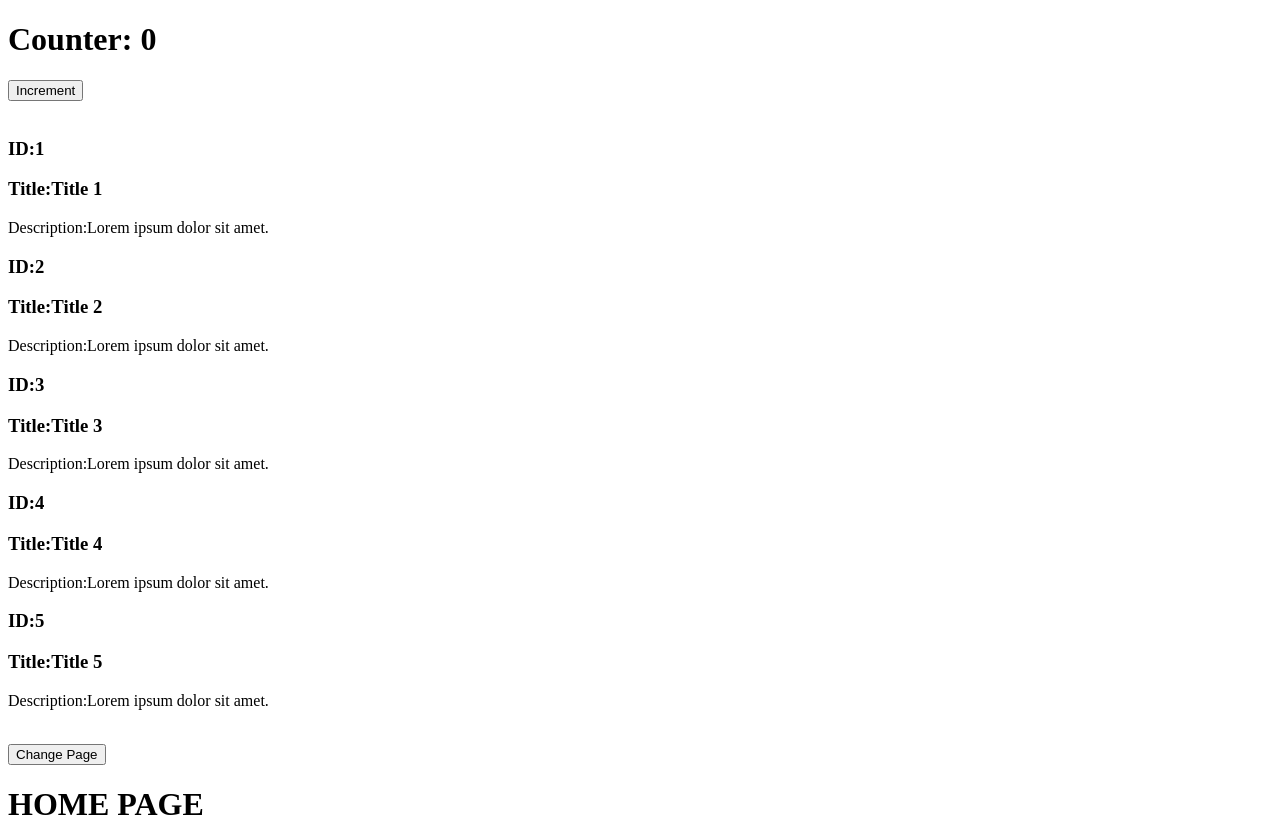
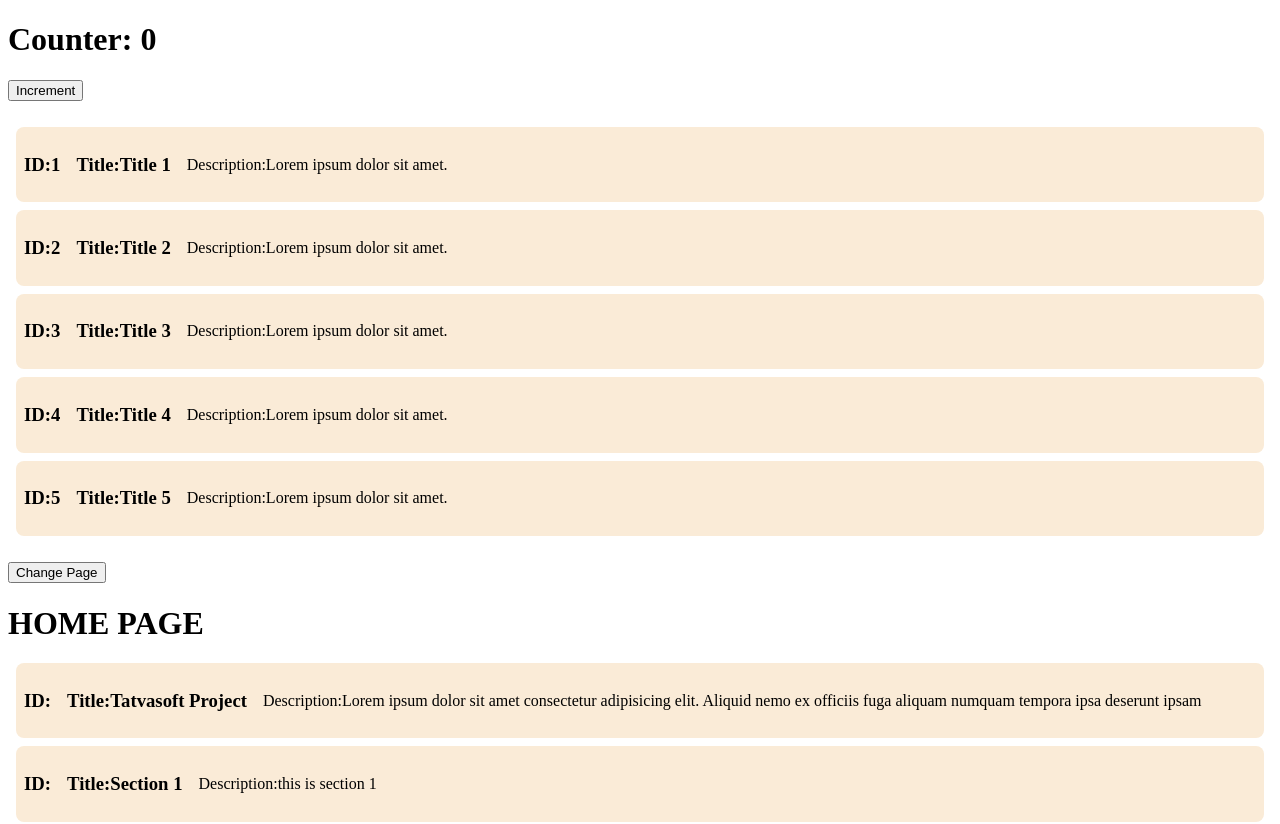
Before and after one commit to smitkakadiya57/Tatavasoft, a React (Create React App) app: page / in a window 1280 px wide. Shown: the top 824 px of the page. Built offline with nearby package versions, Linux system fonts and the light colour scheme.

Commit message:
TS DAY 7 task

```diff
--- a/src/components/Title.js
+++ b/src/components/Title.js
@@ -1,11 +1,12 @@
+import "./title.css";
 
 const Title = ({title,desc,id}) => {
   return (
-    <>
+    <div className="title">
     <h3>ID:{id}</h3>
     <h3>Title:{title}</h3>
     <p>Description:{desc}</p>
-    </>
+    </div>
   )
 }
 
--- /dev/null
+++ b/src/components/title.css
@@ -0,0 +1,9 @@
+.title {
+  background-color: antiquewhite;
+  border-radius: 0.5rem;
+  display: flex;
+  gap: 1rem;
+  align-items: center;
+  padding: 0.5rem;
+  margin: 0.5rem;
+}
```
